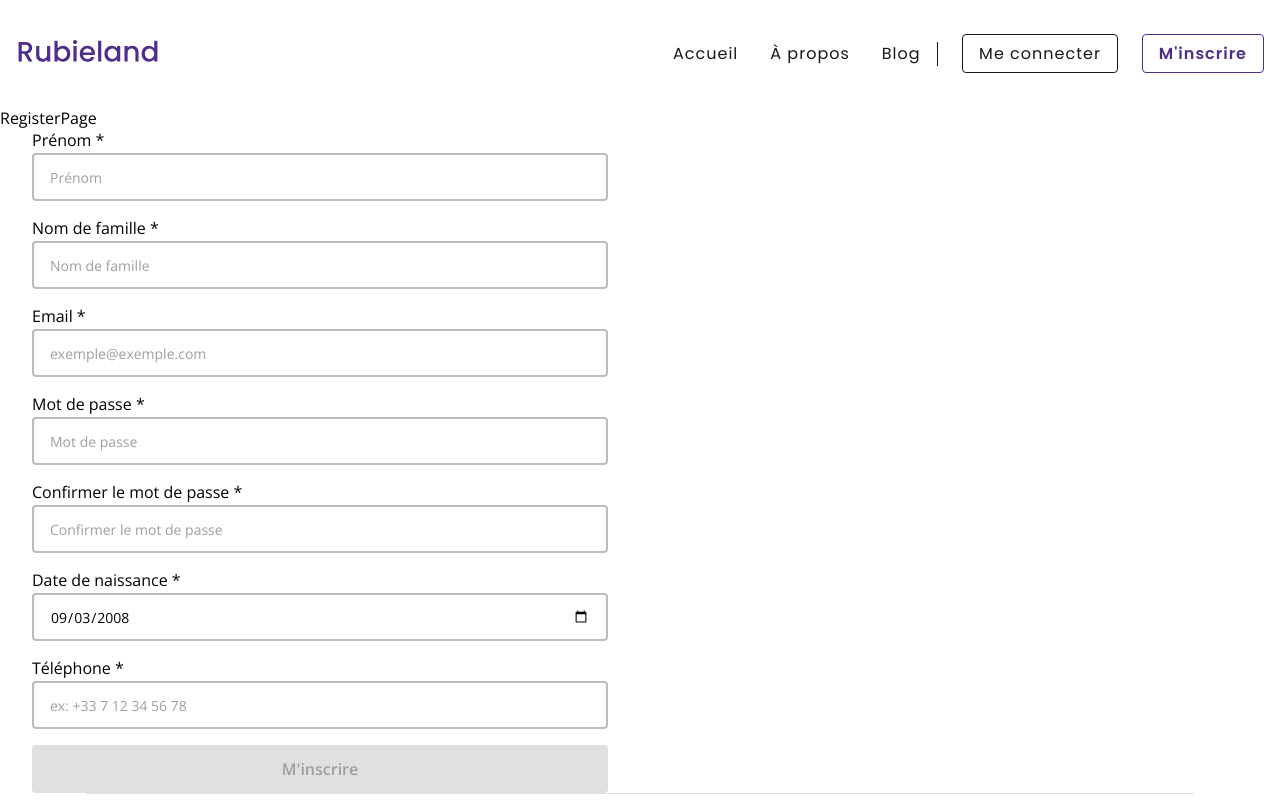
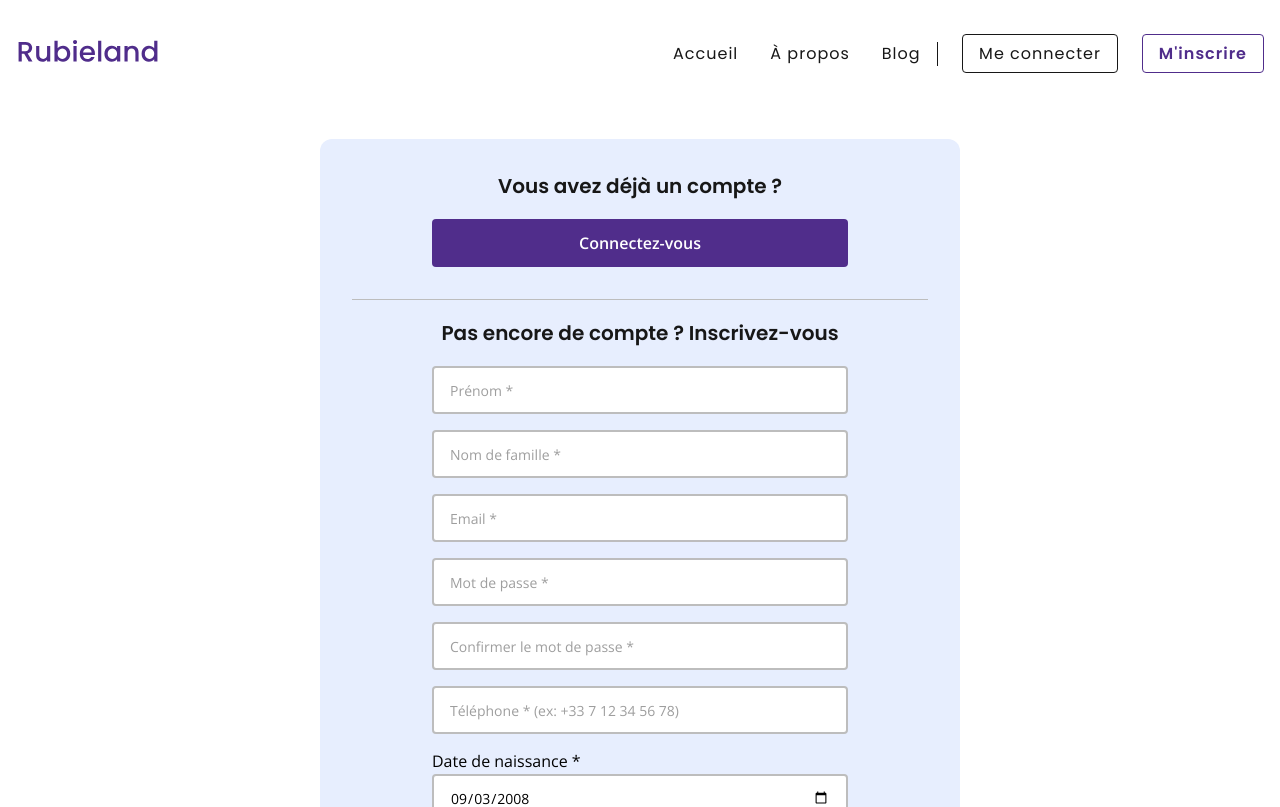
Before and after one commit to rubieland/rubieland, a React (Vite) app in the folder frontend/: page /register in a window 1280 px wide. Shown: the top 807 px of the page. Built offline with nearby package versions, Linux system fonts and the light colour scheme; no server answers.

Commit message:
feat(Register page): add AlreadyRegisteredBlock and RegisterBlock components + style + remove labels in form

```diff
--- a/frontend/src/ui/pages/Register/RegisterPage.tsx
+++ b/frontend/src/ui/pages/Register/RegisterPage.tsx
@@ -1,13 +1,17 @@
-import RegisterForm from './components/RegisterForm';
-import useRegister from './hooks/useRegister';
+import AlreadyRegisteredBlock from './components/AlreadyRegisteredBlock';
+import Separator from '../../components/Separator/Separator';
+import RegisterBlock from './components/RegisterBlock';
+import colors from '../../../assets/styles/colors';
+import './styles/RegisterPage.scss';
 
 const RegisterPage = () => {
-  const { onSubmit } = useRegister();
-
   return (
-    <div>
-      <p>RegisterPage</p>
-      <RegisterForm onSubmit={onSubmit} />
+    <div className="register-page-main-container">
+      <AlreadyRegisteredBlock />
+      <div className="separator-container">
+        <Separator backgroundColor={colors.grey40} />
+      </div>
+      <RegisterBlock />
     </div>
   );
 };
--- /dev/null
+++ b/frontend/src/ui/pages/Register/components/AlreadyRegisteredBlock.tsx
@@ -0,0 +1,17 @@
+import CustomButton from '../../../components/Button/CustomButton';
+import { useNavigate } from '@tanstack/react-router';
+import '../styles/AlreadyRegisteredBlock.scss';
+
+const AlreadyRegisteredBlock = () => {
+  const navigate = useNavigate({ from: '/register' });
+  const navigateToLogin = () => navigate({ to: '/login' });
+
+  return (
+    <section className="already-registered-container">
+      <h2>Vous avez déjà un compte ?</h2>
+      <CustomButton title="Connectez-vous" onClick={navigateToLogin} />
+    </section>
+  );
+};
+
+export default AlreadyRegisteredBlock;
--- /dev/null
+++ b/frontend/src/ui/pages/Register/components/RegisterBlock.tsx
@@ -0,0 +1,16 @@
+import useRegister from '../hooks/useRegister';
+import RegisterForm from './RegisterForm';
+import '../styles/RegisterBlock.scss';
+
+const RegisterBlock = () => {
+  const { onSubmit } = useRegister();
+
+  return (
+    <section className="register-block-container">
+      <h2>Pas encore de compte ? Inscrivez-vous</h2>
+      <RegisterForm onSubmit={onSubmit} />
+    </section>
+  );
+};
+
+export default RegisterBlock;
--- a/frontend/src/ui/pages/Register/components/RegisterForm.tsx
+++ b/frontend/src/ui/pages/Register/components/RegisterForm.tsx
@@ -34,41 +34,42 @@ const RegisterForm = ({ onSubmit }: RegisterFormProps) => {
     <FormProvider {...form}>
       <form>
         <ControlledTextInput
-          label={addAsterisk(i18n.t('form.user.firstName'))}
-          placeholder={i18n.t('form.user.firstName')}
+          placeholder={addAsterisk(i18n.t('form.user.firstName'))}
+          label={i18n.t('form.user.firstName')}
           autocomplete="given-name"
           name="firstName"
-          withLabel
         />
         <ControlledTextInput
-          label={addAsterisk(i18n.t('form.user.lastName'))}
-          placeholder={i18n.t('form.user.lastName')}
+          placeholder={addAsterisk(i18n.t('form.user.lastName'))}
+          label={i18n.t('form.user.lastName')}
           autocomplete="family-name"
           name="lastName"
-          withLabel
         />
         <ControlledTextInput
-          label={addAsterisk(i18n.t('form.user.emailLabel'))}
-          placeholder={i18n.t('form.user.emailPlaceholder')}
+          placeholder={addAsterisk(i18n.t('form.user.emailLabel'))}
+          label={i18n.t('form.user.emailPlaceholder')}
           autocomplete="email"
           name="email"
           type="email"
-          withLabel
         />
         <ControlledTextInput
-          label={addAsterisk(i18n.t('form.user.password'))}
-          placeholder={i18n.t('form.user.password')}
+          placeholder={addAsterisk(i18n.t('form.user.password'))}
+          label={i18n.t('form.user.password')}
           autocomplete="new-password"
           name="password"
           type="password"
-          withLabel
         />
         <ControlledTextInput
-          label={addAsterisk(i18n.t('form.user.confirmPassword'))}
-          placeholder={i18n.t('form.user.confirmPassword')}
+          placeholder={addAsterisk(i18n.t('form.user.confirmPassword'))}
+          label={i18n.t('form.user.confirmPassword')}
           name="confirmPassword"
           type="password"
-          withLabel
+        />
+        <ControlledTextInput
+          placeholder={`${addAsterisk(i18n.t('form.user.phoneLabel'))} (${i18n.t('form.user.phonePlaceholder')})`}
+          label={i18n.t('form.user.phoneLabel')}
+          autocomplete="tel"
+          name="phone"
         />
         <ControlledDatePicker
           label={addAsterisk(i18n.t('form.user.birthDate'))}
@@ -76,13 +77,6 @@ const RegisterForm = ({ onSubmit }: RegisterFormProps) => {
           minDate={formattedMinBirthDate}
           autocomplete="bday"
           name="birthDate"
-        />
-        <ControlledTextInput
-          label={addAsterisk(i18n.t('form.user.phoneLabel'))}
-          placeholder={i18n.t('form.user.phonePlaceholder')}
-          autocomplete="tel"
-          name="phone"
-          withLabel
         />
         <div className="form-input">
           <CustomButton
--- /dev/null
+++ b/frontend/src/ui/pages/Register/styles/AlreadyRegisteredBlock.scss
@@ -0,0 +1,23 @@
+@import '../../../../assets/styles/variables';
+@import '../../../../assets/styles/mixins';
+
+.already-registered-container {
+  @include flex-center-column;
+  max-width: 40rem;
+  padding: 2rem;
+  width: 100%;
+  gap: 1.125rem;
+
+  > h2 {
+    font-size: 1.25rem;
+    color: $black90;
+  }
+}
+
+// ----- responsive ----- \\
+
+@include respond-to('medium') {
+  .already-registered-container {
+    width: 75%;
+  }
+}
--- /dev/null
+++ b/frontend/src/ui/pages/Register/styles/RegisterBlock.scss
@@ -0,0 +1,25 @@
+@import '../../../../assets/styles/variables';
+@import '../../../../assets/styles/mixins';
+
+.register-block-container {
+  @include flex-center-column;
+  padding: 1.125rem 2rem 2rem;
+  width: 100%;
+  gap: 1.125rem;
+
+  > h2 {
+    font-size: 1.25rem;
+    color: $black90;
+  }
+
+  > form {
+    width: 100%;
+  }
+}
+
+// ----- responsive ----- \\
+@include respond-to('medium') {
+  .register-block-container {
+    width: 75%;
+  }
+}
--- /dev/null
+++ b/frontend/src/ui/pages/Register/styles/RegisterPage.scss
@@ -0,0 +1,28 @@
+@import '../../../../assets//styles/variables';
+@import '../../../../assets//styles/mixins';
+
+.register-page-main-container {
+  background-color: $lightBlue;
+  @include flex-center-column;
+  margin: 2rem auto;
+
+  .separator-container {
+    width: 100%;
+  }
+}
+
+// ----- responsive ----- \\
+
+@include respond-to('medium') {
+  .register-page-main-container {
+    border-radius: 0.75rem;
+    max-width: 40rem;
+    width: 80%;
+  }
+}
+
+@include respond-to('large') {
+  .register-page-main-container {
+    width: 50%;
+  }
+}
```
